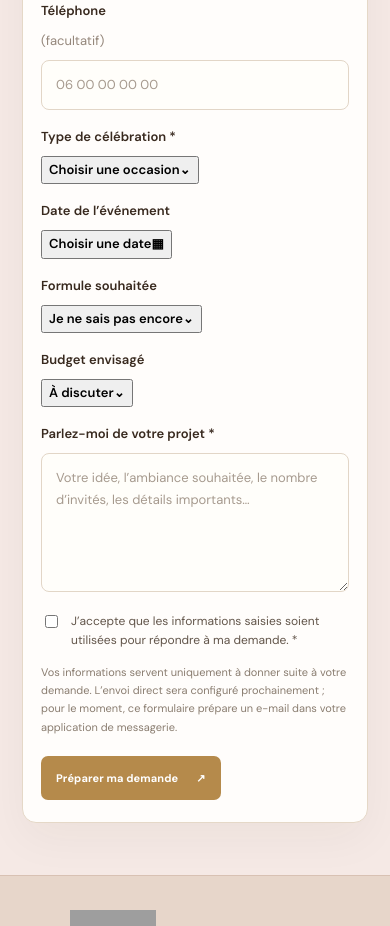
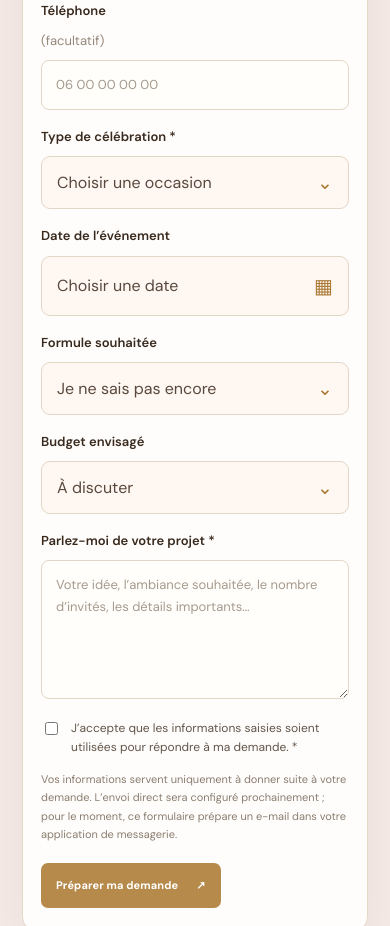
Before and after one commit to chirelhalioua/C-by-C, a Nuxt app: page /contact in a window 390 px wide. Shown: the part 920-1846 px from the top of the page. Built offline with nearby package versions, Linux system fonts and the light colour scheme; grey boxes are pictures that could not be loaded; a web font is replaced by a local one.

Commit message:
Styliser les menus et calendrier personnalisés du formulaire

```diff
--- a/assets/css/main.css
+++ b/assets/css/main.css
@@ -1568,3 +1568,65 @@ body, .site-shell { background: #fbf7f2 !important; }
     font-size: 16px;
   }
 }
+
+
+/* Menus déroulants et calendrier personnalisés — C by C */
+.project-form-grid .custom-field { min-width: 0; }
+.custom-select-wrap, .custom-calendar-wrap { position: relative; width: 100%; }
+.project-form .custom-select-trigger {
+  display: flex; align-items: center; justify-content: space-between; gap: 12px;
+  width: 100%; min-height: 49px; padding: 12px 15px;
+  border: 1px solid #e2d6c7; border-radius: 9px;
+  background: #fff8f2; color: #59483e; text-align: left;
+  font: inherit; font-weight: 400; cursor: pointer;
+  transition: border-color .2s, box-shadow .2s, background .2s;
+}
+.project-form .custom-select-trigger:hover,
+.project-form .custom-select-trigger[aria-expanded="true"] {
+  border-color: #b58a4b; background: #fffdfb;
+  box-shadow: 0 0 0 3px rgba(181,138,75,.12);
+}
+.custom-chevron { color: #a97935; font-size: 19px; line-height: 1; }
+.calendar-trigger-icon { color: #a97935; font-size: 20px; }
+.custom-select-menu, .custom-calendar {
+  position: absolute; z-index: 50; top: calc(100% + 8px); left: 0; width: 100%;
+  padding: 7px; background: #fffdfb; border: 1px solid #ead8d2; border-radius: 12px;
+  box-shadow: 0 16px 38px rgba(56,41,30,.16);
+  animation: cbc-card-enter .16s ease-out both;
+}
+.custom-select-menu { max-height: 250px; overflow-y: auto; }
+.custom-select-option {
+  display: flex; justify-content: space-between; align-items: center; gap: 10px;
+  width: 100%; padding: 11px 12px; border: 0; border-radius: 7px;
+  background: transparent; color: #59483e; text-align: left; font: inherit; font-size: 13px; cursor: pointer;
+}
+.custom-select-option:hover { background: #f8e9e5; }
+.custom-select-option.is-selected { background: #f2e4d3; color: #674a45; font-weight: 700; }
+.custom-select-option span { color: #a97935; font-weight: 700; }
+.custom-calendar { padding: 14px; }
+.calendar-heading { display: flex; align-items: center; justify-content: space-between; gap: 8px; margin-bottom: 13px; }
+.calendar-heading strong { color: #674a45; font-family: var(--display); font-size: 14px; text-transform: capitalize; }
+.calendar-heading button {
+  display: grid; place-items: center; width: 32px; height: 32px; border: 1px solid #ead8d2;
+  border-radius: 50%; background: #fbf7f2; color: #89645b; font-size: 22px; cursor: pointer;
+}
+.calendar-heading button:hover { background: #f2e4d3; border-color: #b58a4b; }
+.calendar-grid { display: grid; grid-template-columns: repeat(7, minmax(0, 1fr)); gap: 4px; }
+.calendar-weekdays { margin-bottom: 6px; }
+.calendar-weekdays span { text-align: center; padding: 5px 0; color: #9b8778; font-size: 10px; font-weight: 700; }
+.calendar-day, .calendar-empty { min-width: 0; aspect-ratio: 1; }
+.calendar-day {
+  border: 1px solid transparent; border-radius: 8px; background: transparent;
+  color: #59483e; font: inherit; font-size: 12px; cursor: pointer;
+}
+.calendar-day:hover { background: #f8e9e5; border-color: #ead8d2; }
+.calendar-day.is-today { border-color: #b58a4b; color: #89612c; font-weight: 700; }
+.calendar-day.is-selected { background: #785750; border-color: #785750; color: #fffdfb; font-weight: 700; }
+.calendar-clear { width: 100%; margin-top: 12px; padding: 9px; border: 0; border-top: 1px solid #eee2dc; background: transparent; color: #89645b; font: inherit; font-size: 12px; cursor: pointer; }
+.calendar-clear:hover { color: #38291e; }
+@media(max-width:760px) {
+  .project-form .custom-select-trigger { min-height: 50px; font-size: 16px; }
+  .custom-calendar { padding: 12px; }
+  .calendar-grid { gap: 3px; }
+  .calendar-day { font-size: 13px; }
+}
```
